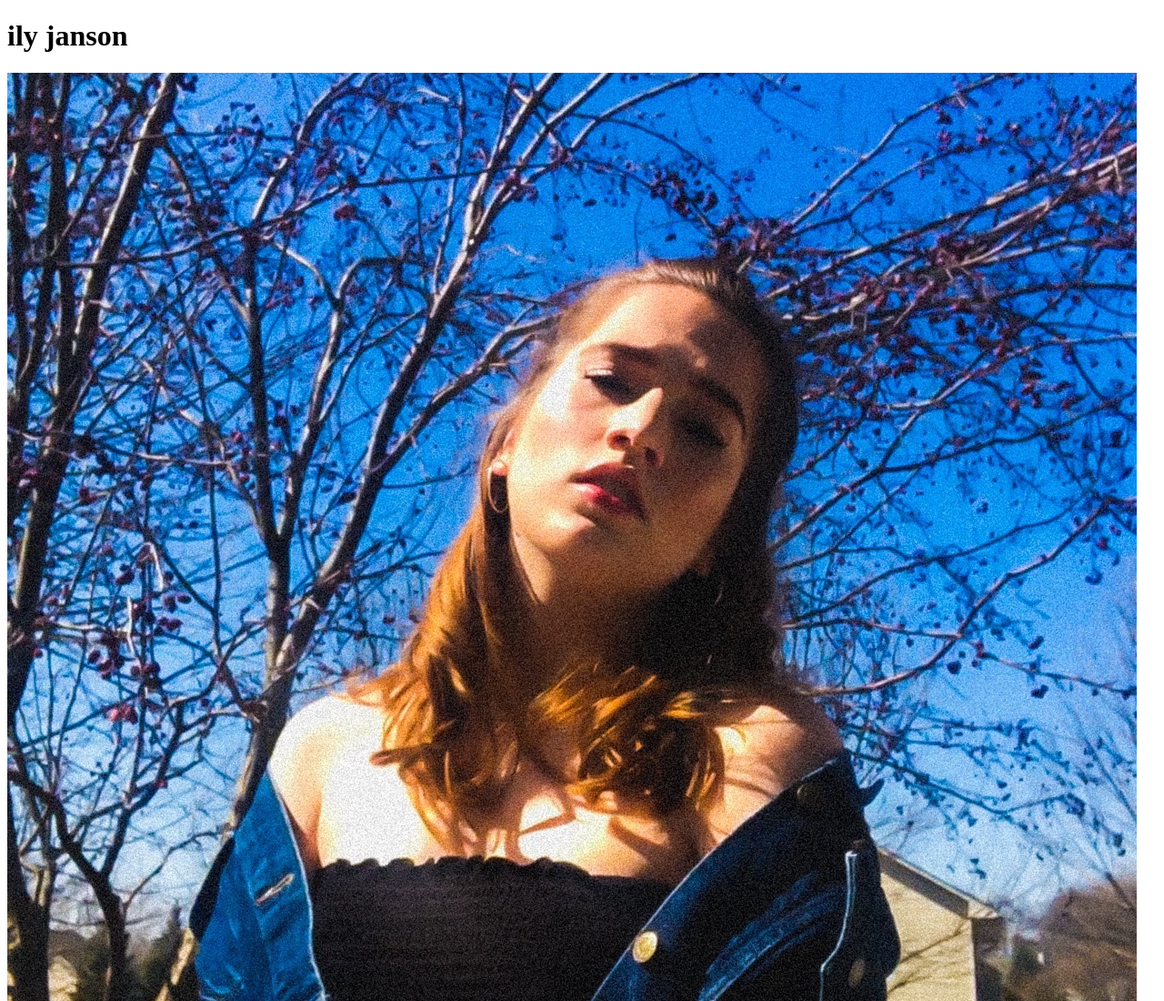
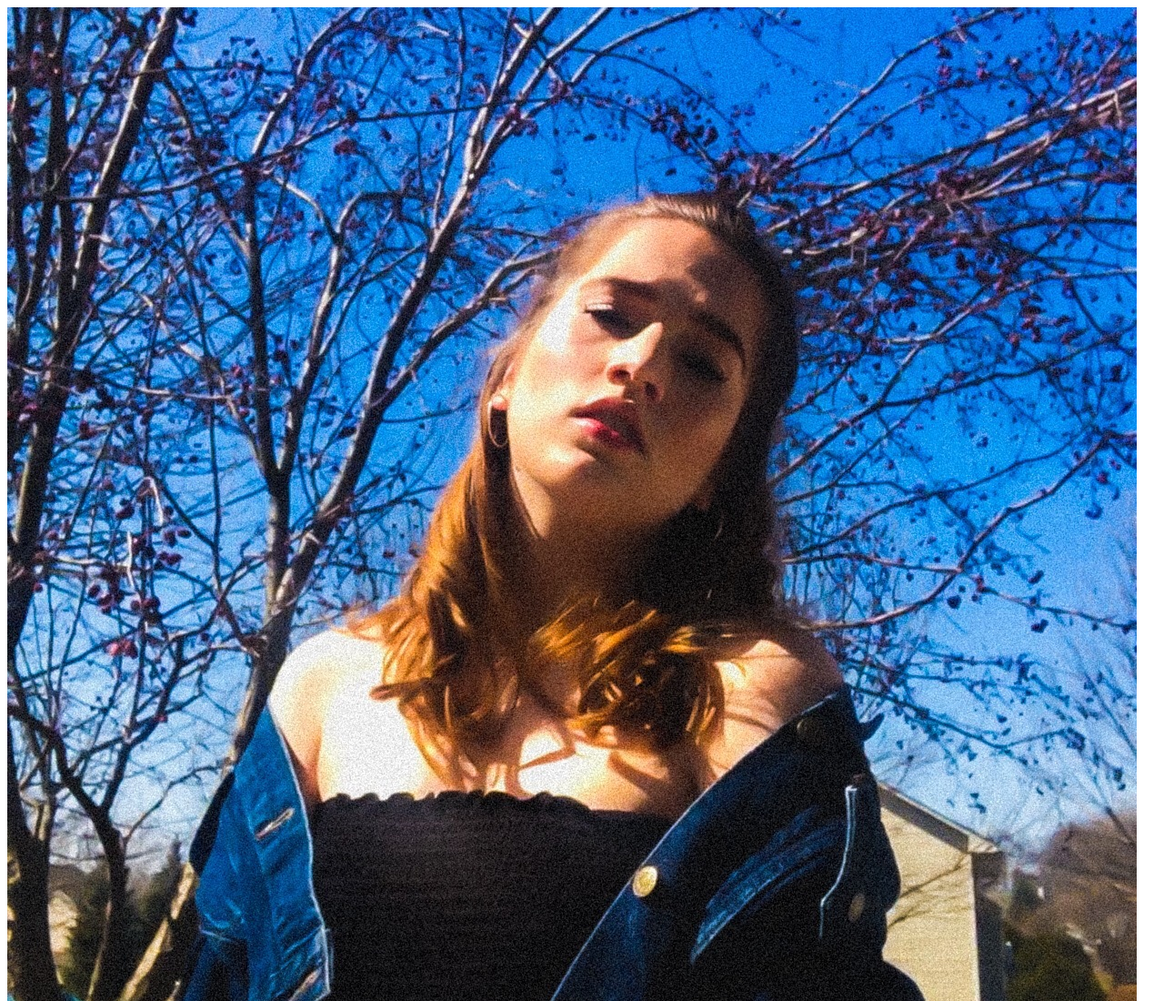
Before and after one commit to keitca01/keitca01.github.io, a plain HTML site: page index.html in a window 1280 px wide. Shown: the top 1100 px of the page at 91% size. Drawn offline with Linux system fonts and the light colour scheme.

Commit message:
Ok last one

```diff
--- a/index.html
+++ b/index.html
@@ -6,7 +6,6 @@
 </head>
 
 <body>
-	<h1> ily janson  </h1>
 <img src="IMG_3372.jpg" width="1242" height="1260" alt=""/>
 </body>
 </html>
```
